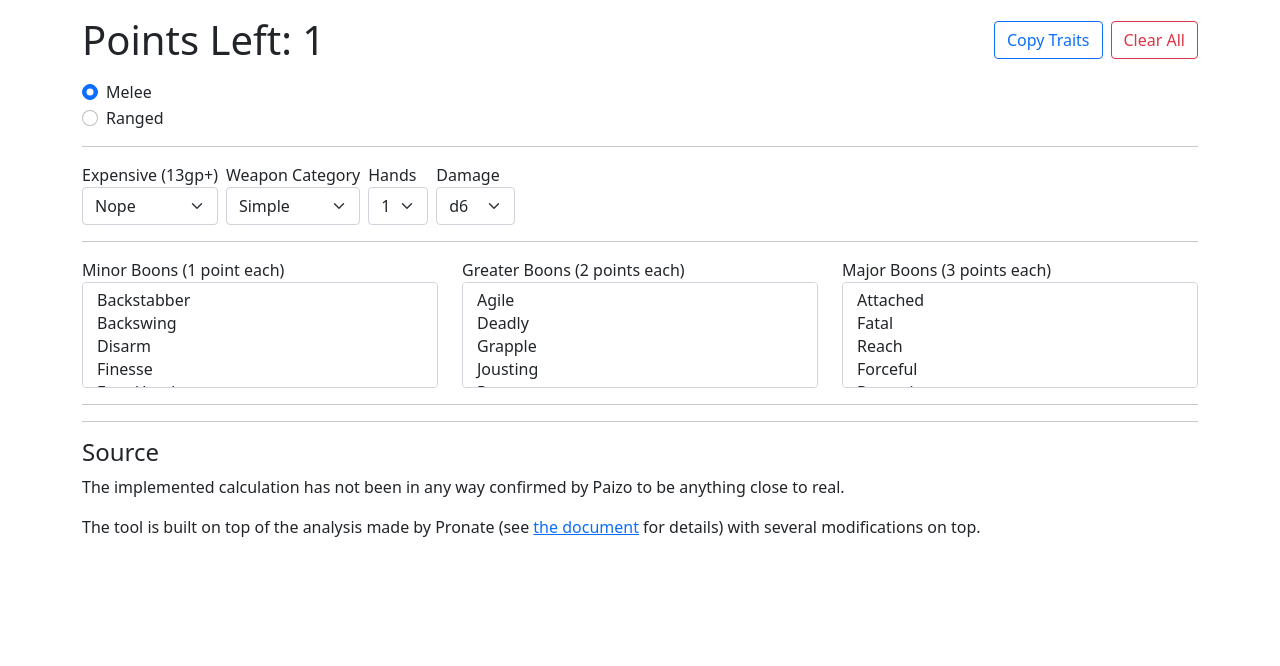
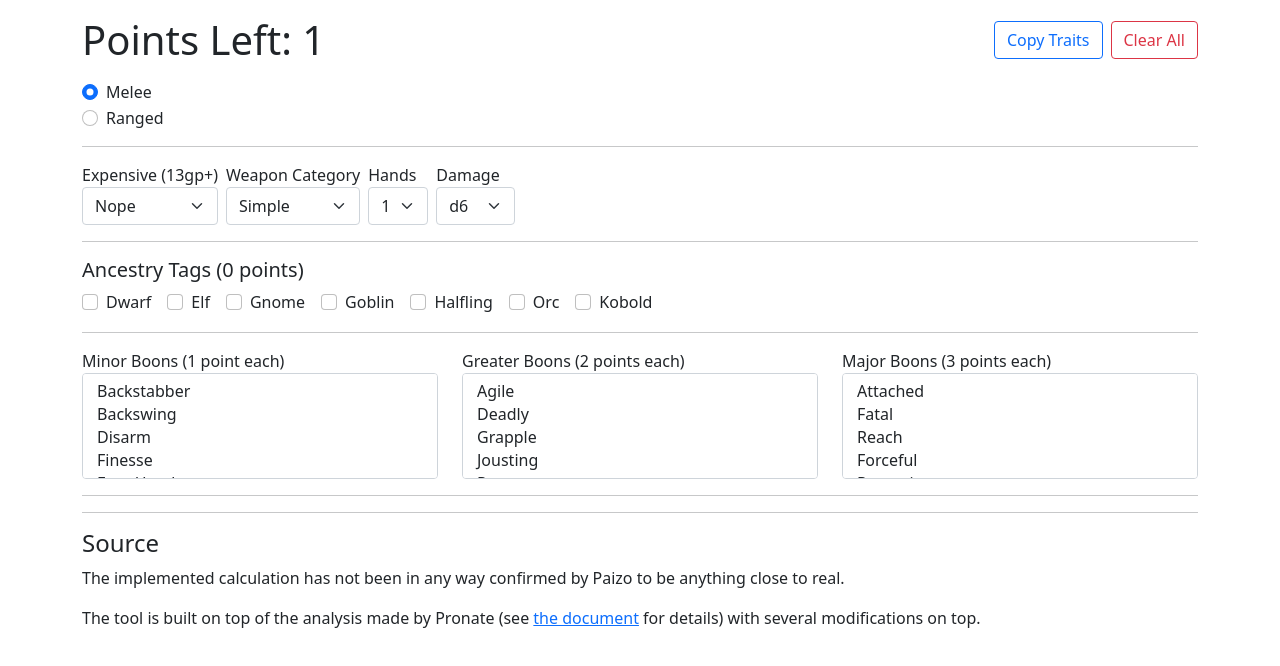
Before and after one commit to aegorsuch/PF2E-Weapon-Builder, a Vue app: page / in a window 1280 px wide. Shown: the top 666 px of the page. Built offline with nearby package versions, Linux system fonts and the light colour scheme.

Commit message:
Added ancestry section

```diff
--- a/src/App.vue
+++ b/src/App.vue
@@ -89,6 +89,18 @@
         </select>
       </label>
       <hr>
+      <div class="row mb-3">
+        <div class="col-12">
+          <h5>Ancestry Tags (0 points)</h5>
+          <div class="d-flex flex-wrap gap-3">
+            <div v-for="race in ['Dwarf', 'Elf', 'Gnome', 'Goblin', 'Halfling', 'Orc', 'Kobold']" :key="race" class="form-check">
+              <input class="form-check-input" type="checkbox" :id="race" :value="race" v-model="ancestries">
+              <label class="form-check-label" :for="race">{{ race }}</label>
+            </div>
+          </div>
+        </div>
+      </div>
+      <hr>
       <div class="row">
         <div class="col">
           Minor Boons (1 point each)
@@ -171,6 +183,7 @@ export default {
       greater: [],
       major: [],
     },
+    ancestries: [],
   }),
   created () {
     if (window.ym) {
@@ -198,6 +211,7 @@ export default {
     },
     allTraits() {
       const combined = [
+        ...this.ancestries,
         ...this.boons.minor,
         ...this.boons.greater,
         ...this.boons.major
@@ -208,6 +222,7 @@ export default {
   methods: {
     resetBuilder() {
       this.range = 'melee';
+      this.ancestries = [];
       this.adjustements = {
         category: 0,
         die: 0,
```
Also changed, not shown: 5 other files (tests, documents, lock files or other folders).
